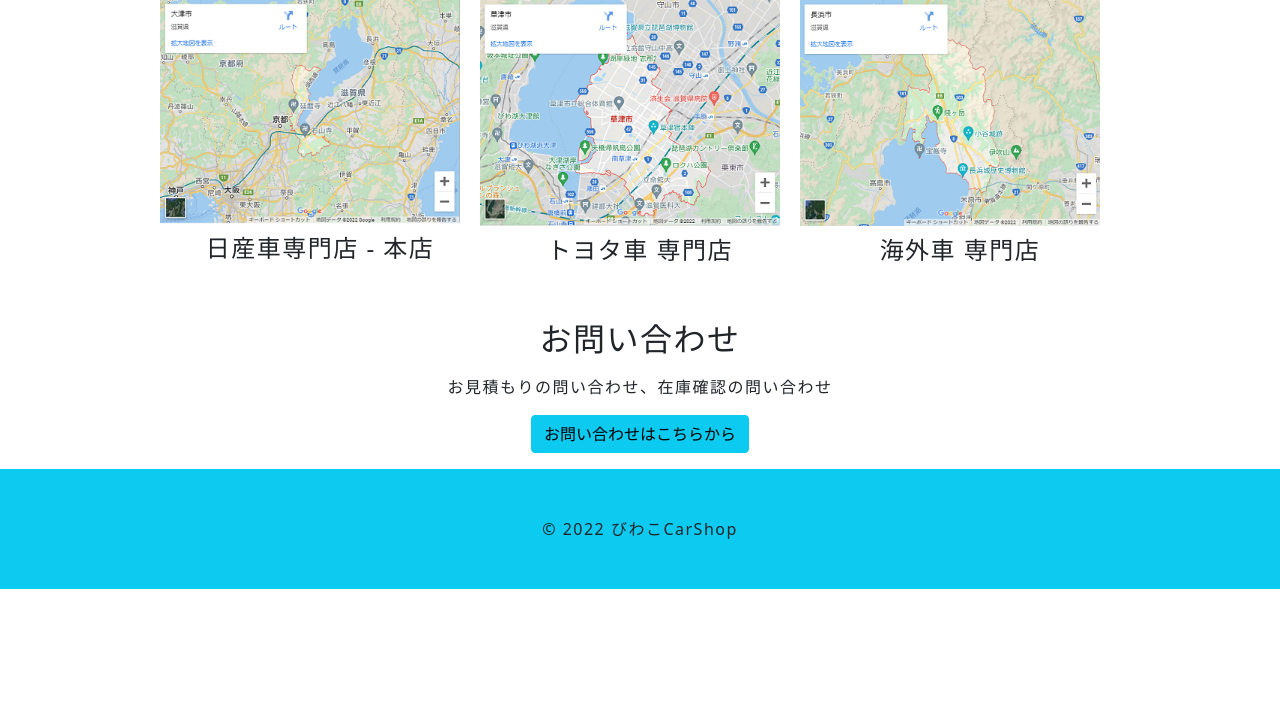
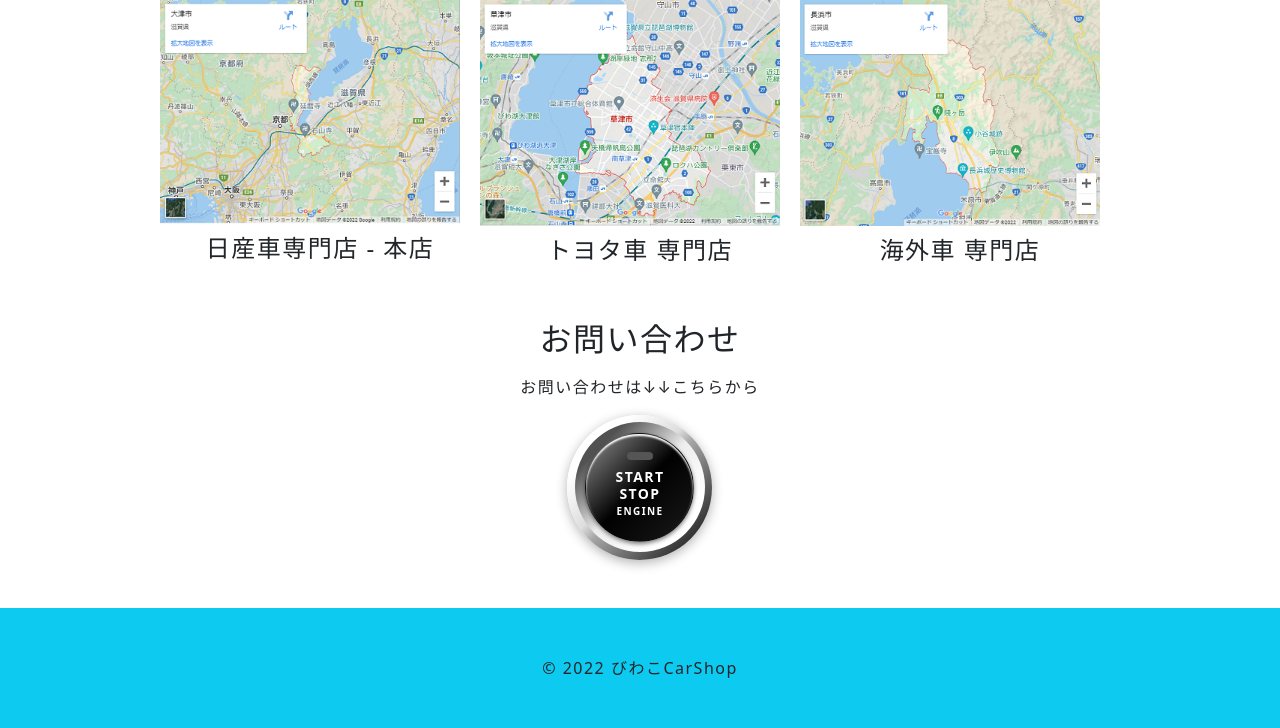
Before and after one commit to zaq-worker/car-shop, a PHP site: page / in a window 1280 px wide. Shown: the part 1457-2185 px from the top of the page. Before the commit the page ends 2046 px from the top, so only its background shows below. Run offline with PHP 8.4, Linux system fonts and the light colour scheme; some libraries are stand-ins or nearby versions.

Commit message:
ボタンを装飾

```diff
--- a/index.html
+++ b/index.html
@@ -83,9 +83,9 @@
 
         <section class="col-md-5 mx-auto mt-5">
             <h2 class="text-center mb-3">お問い合わせ</h2>
-            <p class="text-center pb-3">お見積もりの問い合わせ、在庫確認の問い合わせ</p>
-            <div class="text-center">
-                <button type="submit" class="btn btn-info mb-3">お問い合わせはこちらから</button>
+            <p class="text-center pb-3">お問い合わせは↓↓こちらから</p>
+            <div class="btn-engine-start mb-5">
+                <a href="" class="btn btn-engine-start-in">START<br>STOP<br><span>ENGINE</span></a>
             </div>
         </section>
 
--- a/style.css
+++ b/style.css
@@ -76,6 +76,197 @@ table {
     border-spacing: 0;
 }
 
+*,
+*:before,
+*:after {
+  -webkit-box-sizing: inherit;
+  box-sizing: inherit;
+}
+
+html {
+  -webkit-box-sizing: border-box;
+  box-sizing: border-box;
+  /* font-size: 62.5%; */
+}
+
+.btn,
+a.btn,
+button.btn {
+  font-size: 1.6rem;
+  font-weight: 700;
+  line-height: 1.5;
+  position: relative;
+  display: inline-block;
+  padding: 1rem 4rem;
+  cursor: pointer;
+  -webkit-user-select: none;
+  -moz-user-select: none;
+  -ms-user-select: none;
+  user-select: none;
+  -webkit-transition: all 0.3s;
+  transition: all 0.3s;
+  text-align: center;
+  vertical-align: middle;
+  text-decoration: none;
+  letter-spacing: 0.1em;
+  color: #212529;
+  border-radius: 0.5rem;
+}
+
+.btn-engine-start {
+  position: relative;
+
+  width: 145px;
+  height: 145px;
+  margin: 0 auto;
+
+  border-radius: 50%;
+  background: white;
+  background: -webkit-linear-gradient(
+    315deg,
+    white 0%,
+    white 22%,
+    #ddd 44%,
+    #a5a5a5 52%,
+    black 100%
+  );
+  background: linear-gradient(
+    135deg,
+    white 0%,
+    white 22%,
+    #ddd 44%,
+    #a5a5a5 52%,
+    black 100%
+  );
+  -webkit-box-shadow: 0 3px 12px rgba(0, 0, 0, 0.3);
+  box-shadow: 0 3px 12px rgba(0, 0, 0, 0.3);
+}
+
+.btn-engine-start:before {
+  position: absolute;
+  top: 7.5px;
+  left: 7.5px;
+
+  display: block;
+
+  width: 130px;
+  height: 130px;
+
+  content: "";
+
+  border-radius: 50%;
+  background: #515151;
+  background: -webkit-linear-gradient(
+    -45deg,
+    #515151 0%,
+    #515151 19%,
+    #ededed 50%,
+    white 77%,
+    white 100%
+  );
+  background: -webkit-linear-gradient(
+    315deg,
+    #515151 0%,
+    #515151 19%,
+    #ededed 50%,
+    white 77%,
+    white 100%
+  );
+  background: linear-gradient(
+    135deg,
+    #515151 0%,
+    #515151 19%,
+    #ededed 50%,
+    white 77%,
+    white 100%
+  );
+
+  filter: progid:DXImageTransform.Microsoft.gradient(startColorstr='#515151', endColorstr='#ffffff', GradientType=1);
+}
+
+.btn-engine-start:hover a.btn-engine-start-in:before {
+  top: 20px;
+
+  background: #61c419;
+  -webkit-box-shadow: 0 0 6px rgba(97, 196, 25, 0.3);
+  box-shadow: 0 0 6px rgba(97, 196, 25, 0.3);
+}
+
+.btn-engine-start:hover a.btn-engine-start-in {
+  padding: 37px 0 0;
+
+  color: #b4e391;
+  -webkit-box-shadow: inset 0 1px 1px black, 0 1px 2px rgba(0, 0, 0, 0.5);
+  box-shadow: inset 0 1px 1px black, 0 1px 2px rgba(0, 0, 0, 0.5);
+  text-shadow: 0 0 6px rgba(97, 196, 25, 0.3), 0 0 6px rgba(97, 196, 25, 0.3);
+}
+
+a.btn-engine-start-in {
+  font-size: 14px;
+  line-height: 1.2;
+
+  position: absolute;
+  top: 18px;
+  left: 18px;
+
+  width: 109px;
+  height: 109px;
+  padding: 35px 0 0;
+
+  color: #fff;
+  border-radius: 50%;
+  background: #959595;
+  background: -webkit-linear-gradient(
+    -45deg,
+    #959595 0%,
+    #0d0d0d 46%,
+    #010101 50%,
+    #0a0a0a 69%,
+    #1b1b1b 100%
+  );
+  background: -webkit-linear-gradient(
+    315deg,
+    #959595 0%,
+    #0d0d0d 46%,
+    #010101 50%,
+    #0a0a0a 69%,
+    #1b1b1b 100%
+  );
+  background: linear-gradient(
+    135deg,
+    #959595 0%,
+    #0d0d0d 46%,
+    #010101 50%,
+    #0a0a0a 69%,
+    #1b1b1b 100%
+  );
+  -webkit-box-shadow: inset 0 2px 2px white, 0 2px 4px rgba(0, 0, 0, 0.5);
+  box-shadow: inset 0 2px 2px white, 0 2px 4px rgba(0, 0, 0, 0.5);
+
+  filter: progid:DXImageTransform.Microsoft.gradient(startColorstr='#959595', endColorstr='#1b1b1b', GradientType=1);
+}
+
+a.btn-engine-start-in:before {
+  position: absolute;
+  top: 18px;
+  left: calc(50% - 13px);
+
+  width: 26px;
+  height: 8px;
+
+  content: "";
+  -webkit-transition: all 0.3s ease;
+  transition: all 0.3s ease;
+
+  border-radius: 10px;
+  background: green;
+  background: #555;
+}
+
+a.btn-engine-start-in span {
+  font-size: 10px;
+}
+
 @media screen and (max-width: 760px) {
     h1 {
         font-size:1rem;
@@ -95,7 +286,7 @@ table {
     }
     .slider img {
         width:100%;
-        height: 115px;
+        height: 161px;
         object-fit: cover;
         padding: 10px;
     }
@@ -108,10 +299,12 @@ table {
         padding: 3px;
     }
     h4 {
-
-font-size: 0.7rem;
+        font-size: 0.7rem;
     }
     dl {
-    margin: 54px;
+        margin: 35px;
+    }
+    dt {
+        padding-right: 30px;
+    }
 }
-}
```
